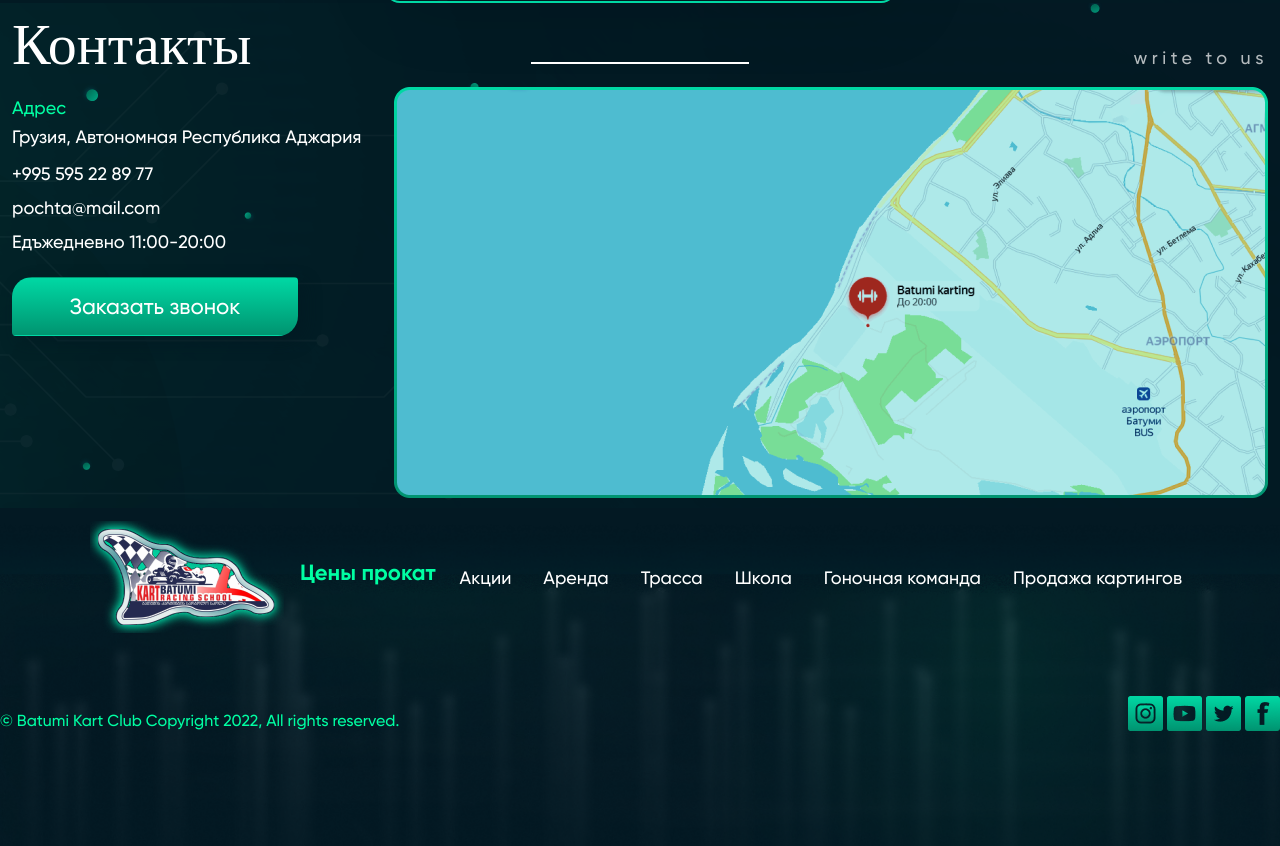
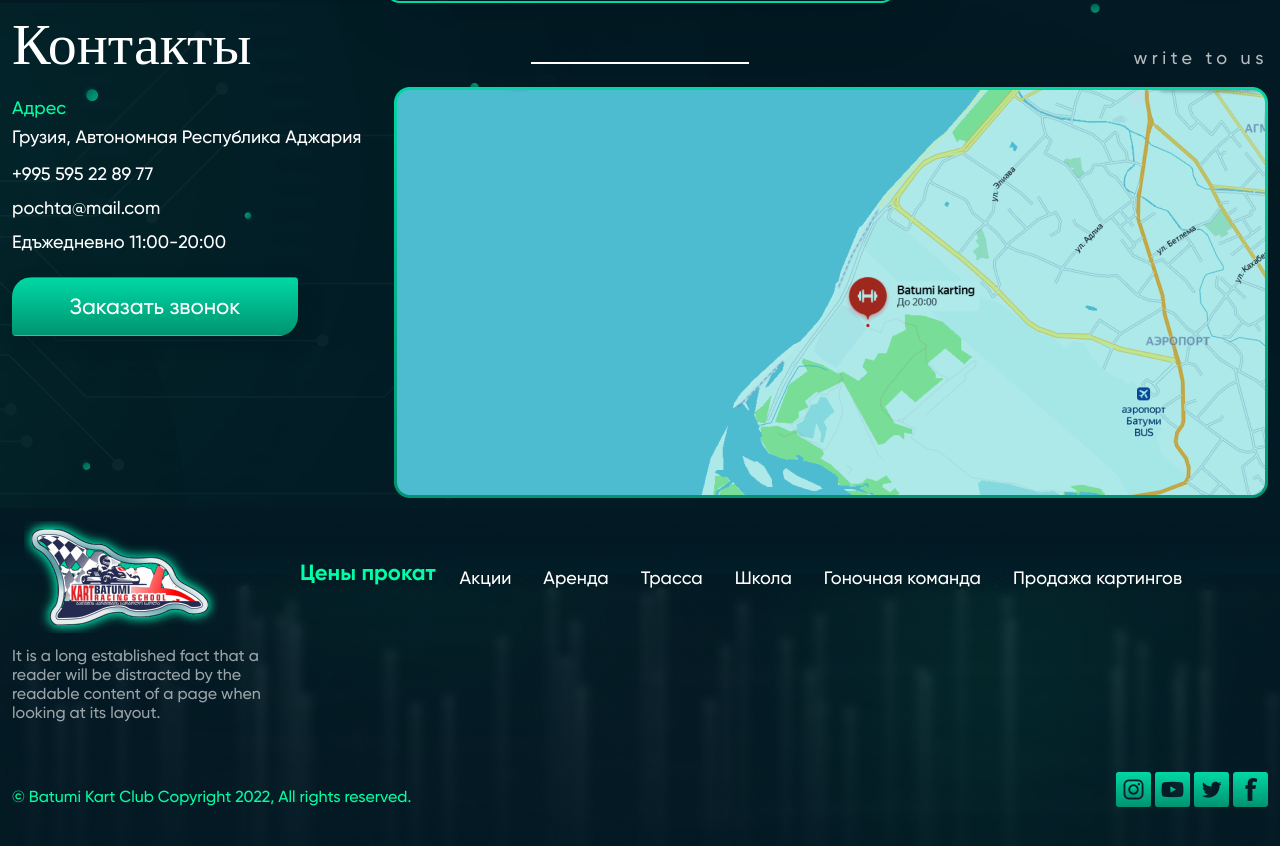
Before and after one commit to GaRubos/GaRubos.github.io, a plain HTML site: page index.html in a window 1280 px wide. Shown: the part 4364-5210 px from the top of the page. Drawn offline with nearby package versions, Linux system fonts and the light colour scheme.

Commit message:
Доработал футер

```diff
--- a/css/style.css
+++ b/css/style.css
@@ -702,16 +702,16 @@ footer {
   background: url(/img/footerbg.png) center center/cover no-repeat;
 }
 
-.footerNavigation {
+/* .footerNavigation {
   display: flex;
   justify-content: space-between;
   align-items: center;
-}
+} */
 
 .navFooter {
-  display: flex;
+  /* display: flex;
   justify-content: space-between;
-  gap: 48px;
+  gap: 48px; */
 }
 
 
@@ -734,8 +734,7 @@ footer {
 }
 
 
-footer .footerlogo p {
-  width: 435px;
+footer .footerlogo{
   font-family: "Gilroy";
   font-style: normal;
   font-weight: 400;
--- a/index.html
+++ b/index.html
@@ -356,9 +356,9 @@
     </section>
     <footer>
         <div class="container">
-            <div class="footerNavigation">
-                <nav class="navbar navbar-expand-lg bg-transparent">
-                    <div class="container-fluid">
+            <div class="footerNavigation ">
+                <nav class="navbar navbar-expand-lg bg-transparent ">
+                    <div class="container-fluid ">
                         <a class="navbar-brand" href="#">
                             <img src="/img/image 3 1.png" alt="" width="194px" height="112px">
                         </a>
@@ -395,6 +395,13 @@
                     </div>
                 </nav>
             </div>
+            <div class="row">
+                <div class="col-md-3 footerlogo">
+                    It is a long established fact that a reader will be distracted
+                    by the readable content of a page when looking at its
+                    layout.
+                </div>
+                <div class="col-md-9"></div>
             </div>
             <div class="row">
                 <div class="col-md-6">
@@ -412,7 +419,7 @@
                 </div>
             </div>
         </div>
-
+        </div>
     </footer>
 
     <script src="https://cdn.jsdelivr.net/npm/bootstrap@5.2.0-beta1/dist/js/bootstrap.bundle.min.js"
```
